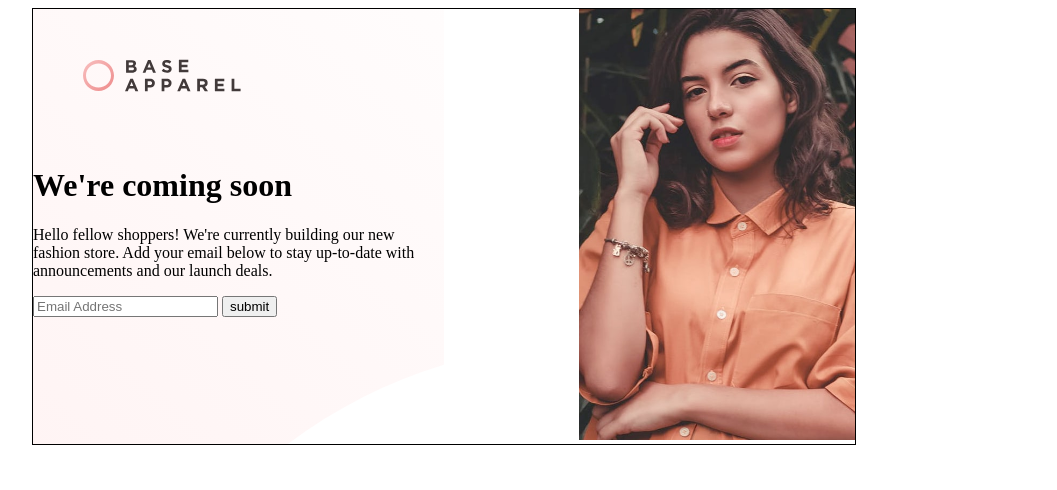
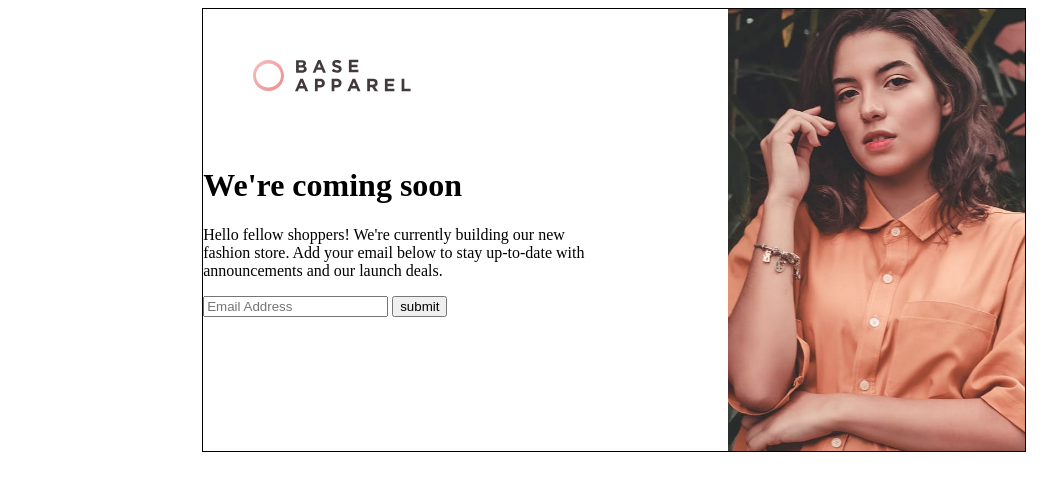
Before and after one commit to rachelharu/base-apparel-landing-page, a plain HTML site: page index.html in a window 1280 px wide. Shown: the whole page, without its empty margins (26-1083 px from the left). Drawn offline with Linux system fonts and the light colour scheme.

Commit message:
added wrapper to center content on page

```diff
--- a/index.html
+++ b/index.html
@@ -16,6 +16,8 @@
 </head>
 
 <body>
+<div class="wrapper">
+
 
 
   <div class="container">
@@ -39,7 +41,7 @@
   </div>
 
 
-
+</div>
   <footer>
     <!-- <p class="attribution">
       Challenge by <a href="https://www.frontendmentor.io?ref=challenge" target="_blank">Frontend Mentor</a>.
--- a/styles.css
+++ b/styles.css
@@ -1,6 +1,7 @@
 /* * {
   border: 1px solid red;
 } */
+
 .brand-logo {
   padding: 50px;
 }
@@ -17,31 +18,36 @@
   width: 400px
 }
 
+.wrapper{
+  display: flex;
+   align-items: center;
+   justify-content: center;
+}
+
 .container {
   display: flex;
-  margin-left: 50px;
-  margin-right: 50px;
+  /* margin-left: 50px;
+  margin-right: 50px; */
   border: 1px solid;
   width: 65%;
   overflow: hidden;
-
 }
 
 .text-section {
   flex: 1;
-  background-image: url("images/bg-pattern-desktop.svg");
+  /* background-image: url("images/bg-pattern-desktop.svg");
+  background-size: 100%; */
 }
 
 .model-section {
-  flex: 1;
-
   height: auto;
-  justify-content: left;
+  justify-content: right;
 }
 
 .girlpicture {
   /* width: 595px; */
   position: relative;
   max-width: 80%;
- left: 135px;
+  left: 125px;
+  display: block;
 }
```
